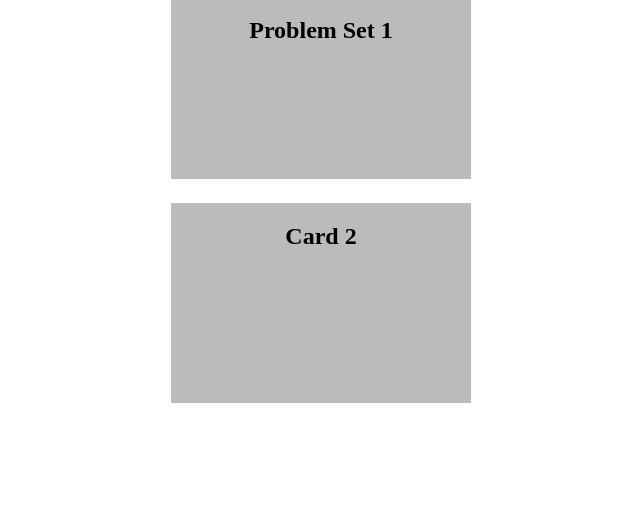
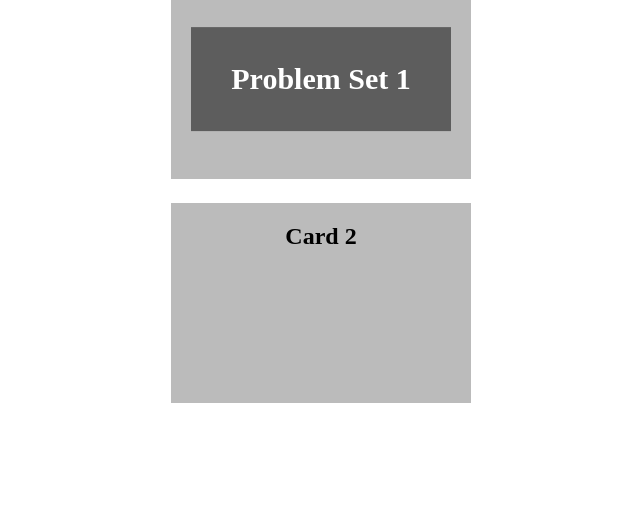
Before and after one commit to saachz/test_site, a plain HTML site: page projects.html in a window 1280 px wide. Shown: the part 42-566 px from the top of the page, without its empty margins (319-959 px from the left). Drawn offline with Linux system fonts and the light colour scheme.

Commit message:
Update projects.html

```diff
--- a/projects.html
+++ b/projects.html
@@ -55,6 +55,19 @@
     text-decoration: none;
     color: inherit;
 }
+
+    .text-overlay {
+    position: absolute;
+    top: 50%;
+    left: 50%;
+    transform: translate(-50%, -50%); /* Center the text */
+    background-color: rgba(0, 0, 0, 0.5); /* Semi-transparent black background */
+    color: white;
+    padding: 10px;
+    font-size: 20px;
+    text-align: center;
+    width: 80%; /* Adjust width as needed */
+  }
 </style>
 </head>
 <body>
@@ -66,7 +79,10 @@
     <div class="flip-card-inner">
       <div class="flip-card-front">
         <img src="ps1/Saavedra_Mauricio_ps1_101_product.jpg" alt="Image 1" style="width: 300px;height: 200px;">
-        <h2>Problem Set 1</h2>
+        <div class="text-overlay">
+          <h2>Problem Set 1</h2>
+        </div>
+
       </div>
       <div class="flip-card-back">
         <a href="ps1.html">Click to go to PS 1</a>
```
